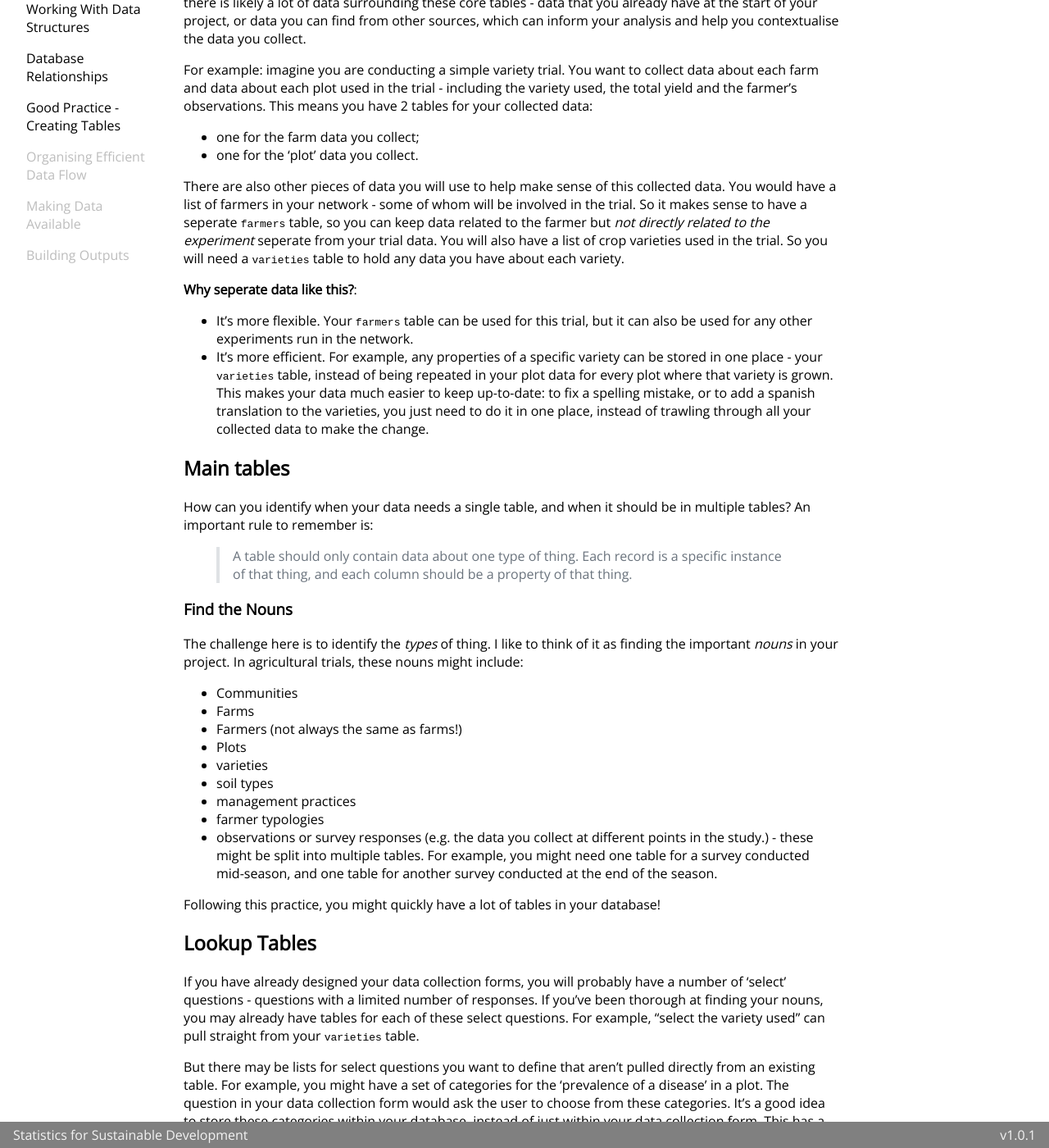
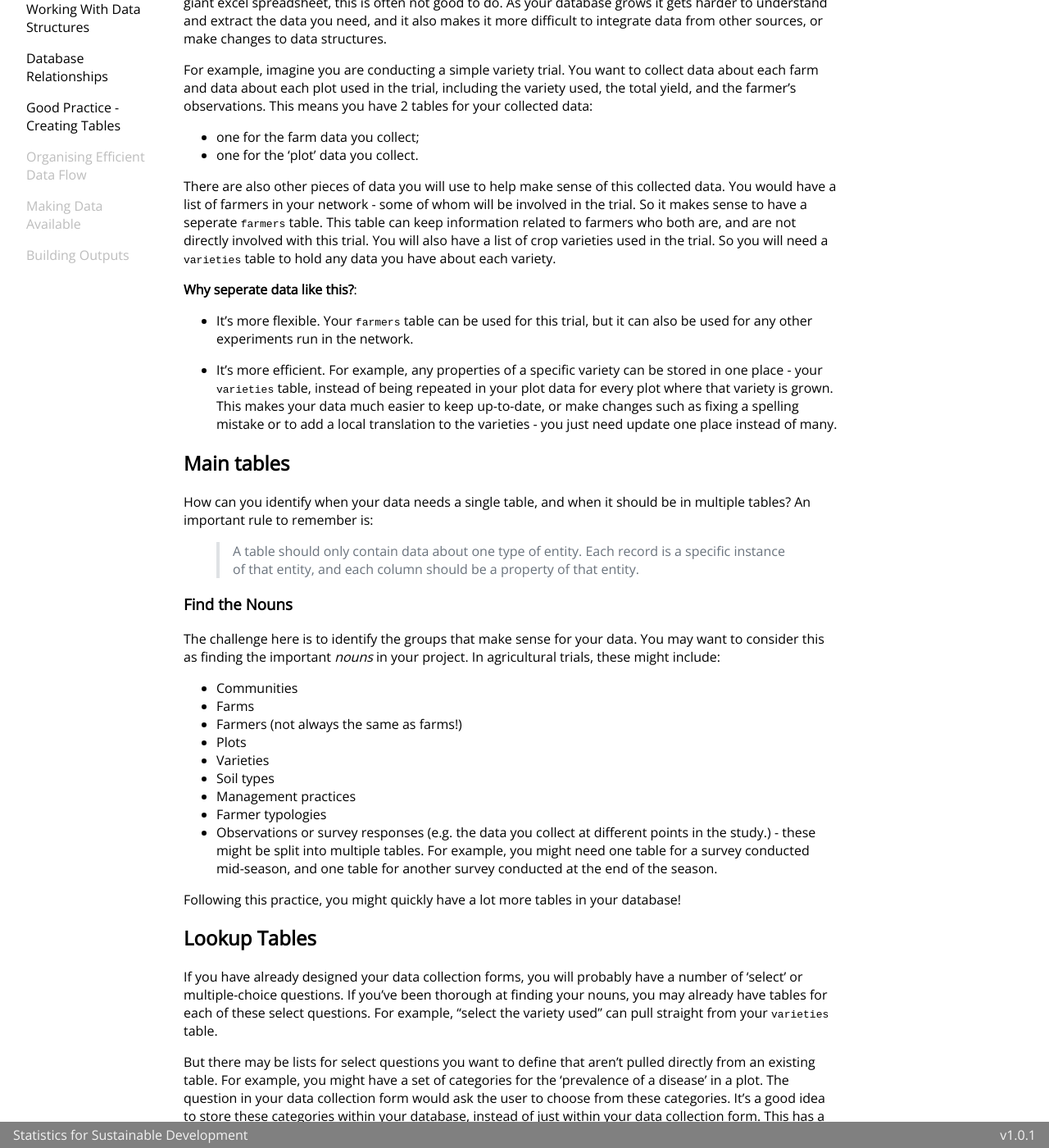
Before and after one commit to stats4sd/Installation-Guides, a Jekyll site: the page built from guides/Concepts/DataStructures/building-tables.md, in a window 1280 px wide and 1400 px high, scrolled down 349 px. Shown: the whole window at 82% size. Built offline with Jekyll 4.4.1, drawn with Linux system fonts in a browser that asks for light colours; some of the changed text lies outside the part shown.

Commit message:
review - building tables

```diff
--- a/guides/Concepts/DataStructures/building-tables.md
+++ b/guides/Concepts/DataStructures/building-tables.md
@@ -6,70 +6,81 @@ permalink: /concepts/building-tables
 ---
 
 # Creating Good Tables
+
 Tables are the core of your SQL database.
 
 ## What tables do I need?
-At the core, you may have one or two tables that can hold the data you collect as part of your project. But there is likely a lot of data surrounding these core tables - data that you already have at the start of your project, or data you can find from other sources, which can inform your analysis and help you contextualise the data you collect.
 
-For example: imagine you are conducting a simple variety trial. You want to collect data about each farm and data about each plot used in the trial - including the variety used, the total yield and the farmer's observations. This means you have 2 tables for your collected data:
+Whilst it might be possible to store all of the information for your project in just one or two tables, like a giant excel spreadsheet, this is often not good to do. As your database grows it gets harder to understand and extract the data you need, and it also makes it more difficult to integrate data from other sources, or make changes to data structures.
+
+For example, imagine you are conducting a simple variety trial. You want to collect data about each farm and data about each plot used in the trial, including the variety used, the total yield, and the farmer's observations. This means you have 2 tables for your collected data:
+
 - one for the farm data you collect;
 - one for the 'plot' data you collect.
 
-There are also other pieces of data you will use to help make sense of this collected data. You would have a list of farmers in your network - some of whom will be involved in the trial. So it makes sense to have a seperate `farmers` table, so you can keep data related to the farmer but _not directly related to the experiment_ seperate from your trial data. You will also have a list of crop varieties used in the trial. So you will need a `varieties` table to hold any data you have about each variety.
+There are also other pieces of data you will use to help make sense of this collected data. You would have a list of farmers in your network - some of whom will be involved in the trial. So it makes sense to have a seperate `farmers` table. This table can keep information related to farmers who both are, and are not directly involved with this trial. You will also have a list of crop varieties used in the trial. So you will need a `varieties` table to hold any data you have about each variety.
 
 **Why seperate data like this?**:
+
 - It's more flexible. Your `farmers` table can be used for this trial, but it can also be used for any other experiments run in the network.
-- It's more efficient. For example, any properties of a specific variety can be stored in one place - your `varieties` table, instead of being repeated in your plot data for every plot where that variety is grown. This makes your data much easier to keep up-to-date: to fix a spelling mistake, or to add a spanish translation to the varieties, you just need to do it in one place, instead of trawling through all your collected data to make the change.
+
+- It's more efficient. For example, any properties of a specific variety can be stored in one place - your `varieties` table, instead of being repeated in your plot data for every plot where that variety is grown. This makes your data much easier to keep up-to-date, or make changes such as fixing a spelling mistake or to add a local translation to the varieties - you just need update one place instead of many.
 
 ## Main tables
+
 How can you identify when your data needs a single table, and when it should be in multiple tables? An important rule to remember is:
 
->A table should only contain data about one type of thing. Each record is a specific instance of that thing, and each column should be a property of that thing.
+> A table should only contain data about one type of entity. Each record is a specific instance of that entity, and each column should be a property of that entity.
 
 ### Find the Nouns
-The challenge here is to identify the _types_ of thing. I like to think of it as finding the important _nouns_ in your project. In agricultural trials, these nouns might include:
 
- - Communities
- - Farms
- - Farmers (not always the same as farms!)
- - Plots
- - varieties
- - soil types
- - management practices
- - farmer typologies
- - observations or survey responses (e.g. the data you collect at different points in the study.) - these might be split into multiple tables. For example, you might need one table for a survey conducted mid-season, and one table for another survey conducted at the end of the season.
+The challenge here is to identify the groups that make sense for your data. You may want to consider this as finding the important _nouns_ in your project. In agricultural trials, these might include:
 
-Following this practice, you might quickly have a lot of tables in your database!
+- Communities
+- Farms
+- Farmers (not always the same as farms!)
+- Plots
+- Varieties
+- Soil types
+- Management practices
+- Farmer typologies
+- Observations or survey responses (e.g. the data you collect at different points in the study.) - these might be split into multiple tables. For example, you might need one table for a survey conducted mid-season, and one table for another survey conducted at the end of the season.
+
+Following this practice, you might quickly have a lot more tables in your database!
 
 ## Lookup Tables
-If you have already designed your data collection forms, you will probably have a number of 'select' questions - questions with a limited number of responses. If you've been thorough at finding your nouns, you may already have tables for each of these select questions. For example, "select the variety used" can pull straight from your `varieties` table.
+
+If you have already designed your data collection forms, you will probably have a number of 'select' or multiple-choice questions. If you've been thorough at finding your nouns, you may already have tables for each of these select questions. For example, "select the variety used" can pull straight from your `varieties` table.
 
 But there may be lists for select questions you want to define that aren't pulled directly from an existing table. For example, you might have a set of categories for the 'prevalence of a disease' in a plot. The question in your data collection form would ask the user to choose from these categories. It's a good idea to store these categories within your database, instead of just within your data collection form. This has a few important benefits:
 
-- It allows you to just export the 'values' from your collected data, as you know the 'labels' are already in your database.
+- If the data is coded you can automatically export data either with their codes or their corresponding labels.
 - A complete set of lookup tables can act as a data dictionary, allowing others looking at your data to better undertand the meaning of your main tables.
 - It allows you to re-use common lists in multiple studies. This is the same concept as reusing your `farmers` table for multiple studies within the same network.
 
 ### Structure and Naming
-It's a good idea to name your lookup tables it's clear what they are. I personally like to use the prefix "\_lkp\_" for any table that is just a lookup table. This way, they will all appear together and at the top when the tables are ordered alphabetically.
 
-A lookup table is usually very simple. At minimum it has:
+It's a good idea to name your lookup tables it's clear what they are. It is also good to name things in a systematic way so that all _lookup_ tables can easily be distinguished and grouped together. Common ways to do this are using naming prefixes, such as `_lkp_tablename`. We start with an '\_' so that also all lookup tables are grouped at the start alphabetically, alongside other tables where you might only be storing metadata.
 
- - `id`: The primary key. This typically corresponds to the 'value' of the choice in a data collection form.
- - `label`: This is typically what you would want to show in a report, or to the enumerators in a data collection form.
+A lookup table is usually very simple. At a minimum it has:
+
+- `id`: The primary key. This typically corresponds to the 'value' of the choice in a data collection form.
+- `label`: This is typically what you would want to show in a report, or to the enumerators in a data collection form.
 
 **Why not just use a single column?**:
+
 - Once you set the value of a primary key field, that value should never change - otherwise you will break any links with related tables!
 - There are circumstances when you would want to change the label associated with a lookup item. For example, fixing a spelling error.
 - Your `id` and `label` will likely be used for different purposes and so should have different properties.
-    + Your `label` might include spaces, capitalisation etc, to make it good for labels in reports or dashboards.
-    + Your `id` might be a shorter string without spaces, or maybe an integer - something that is not as easy to read, but that is much more useful for programming.
+  - Your `label` might include spaces, capitalisation etc, to make it good for labels in reports or dashboards.
+  - Your `id` might be a shorter string without spaces, or maybe an integer - something that is not as easy to read, but that is much more useful for programming.
 
 Most lookup tables just need these columns. If you are working in multiple languages, you might have 1 label column per language. For example: `label_english`, `label_swahili`, `label_spanish`.
 
+### Lookup table, or not?
 
-### Lookup table, or not?
 Sometimes, you might find that you start adding more columns to a lookup table, and eventaully find that it's no longer jut a lookup table. This is perfectly fine, and often happens when your data structures start to evolve over the course of multiple projects. When this happens, you may choose to rename the table (to remove the "\_lkp\_" prefix), or you may choose to create an entirely new table and link it (1-1) to the existing lookup table. If you choose to rename the existing table, be very careful about checking your existing saved queries! Your table relationships will remain intact, but any queries or saved mysql views that reference the table will need updating.
 
 ## Link Tables
-The other type of table you may have is a 'link' table (sometimes called a 'pivot' table by database managers). This table represents a many-many relationship between 2 of your main tables. For more information, see the guide on [Database Relationships](/concepts/relationships){:target="_blank"}
+
+The other type of table you may have is a 'link' table (sometimes called a 'pivot' table by database managers). This table represents a many-many relationship between 2 of your main tables. For more information, see the guide on [Database Relationships](/concepts/relationships){:target="\_blank"}
```
